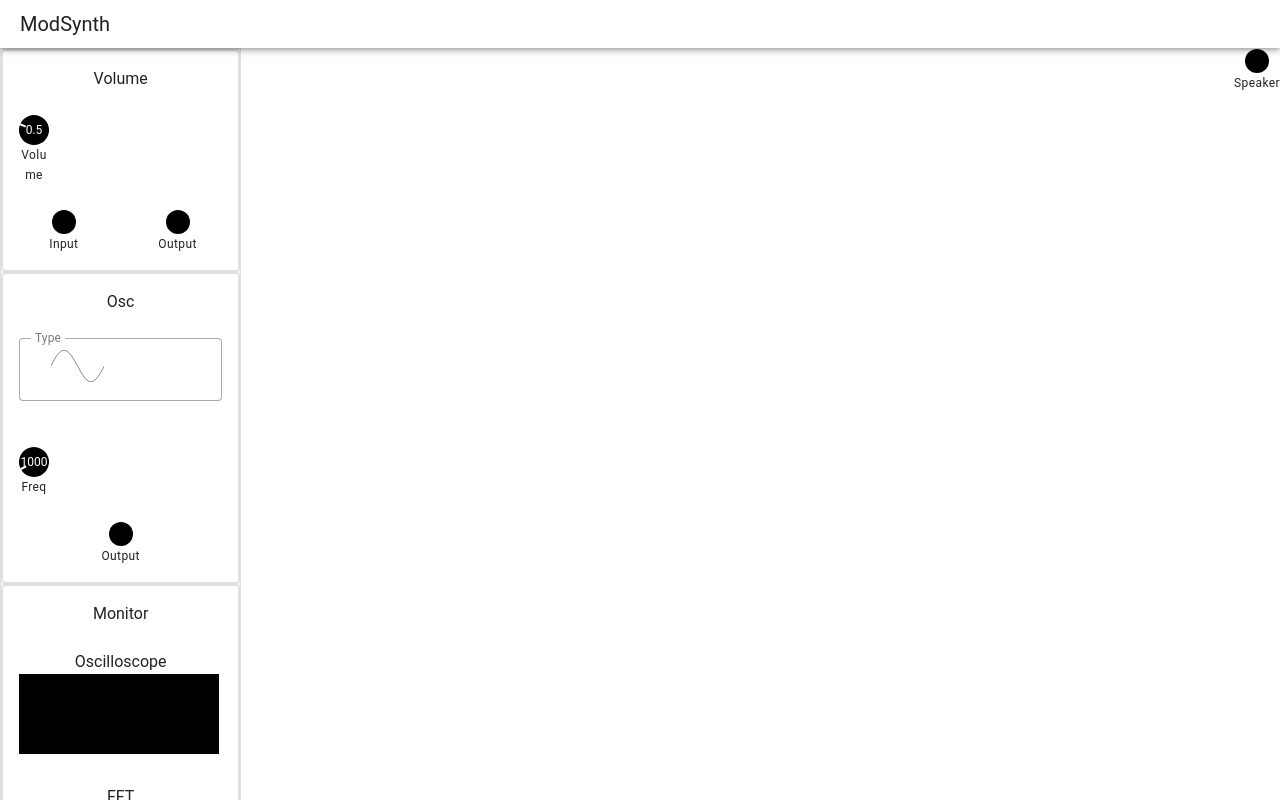
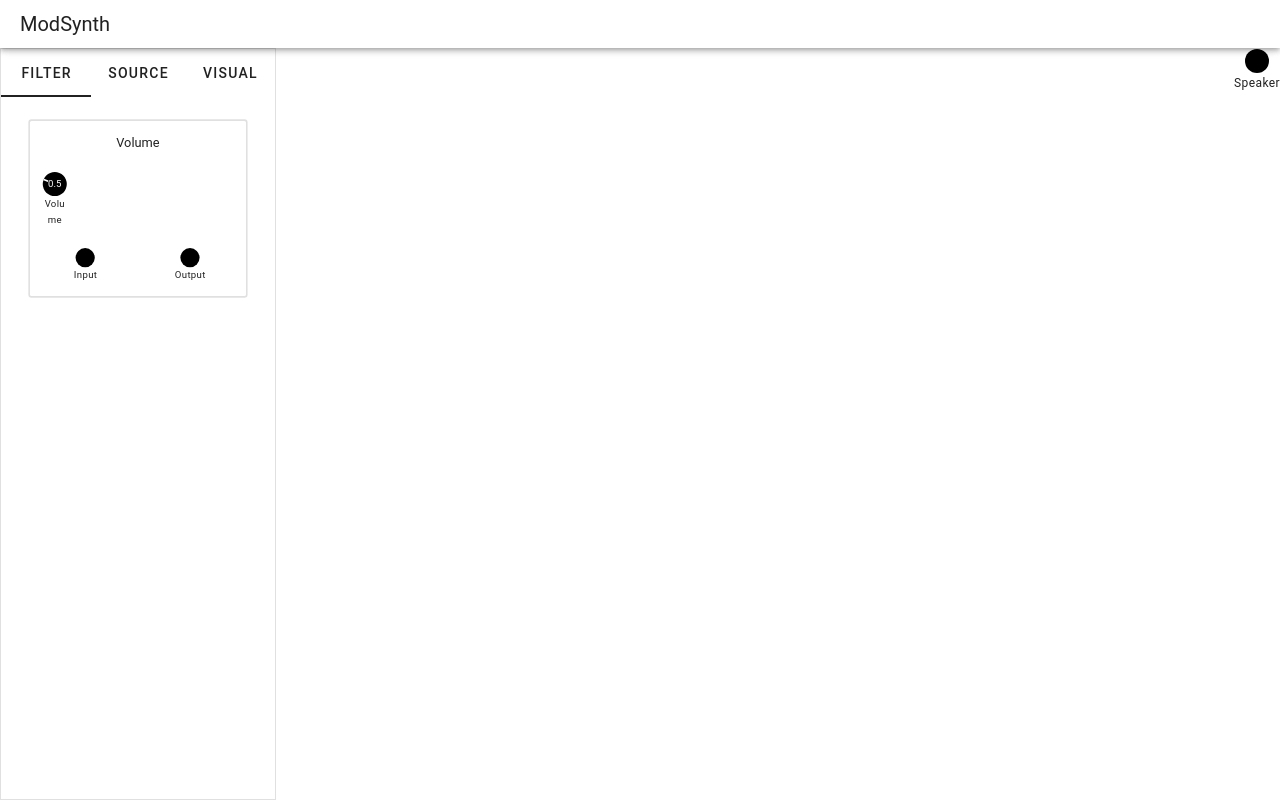
Before and after one commit to yuu528/ModSynth, a Vue app: page / in a window 1280 px wide. Shown: the top 800 px of the page. Built offline with nearby package versions, Linux system fonts and the light colour scheme.

Commit message:
Use tab layout for module store

```diff
--- a/src/renderer/App.vue
+++ b/src/renderer/App.vue
@@ -4,13 +4,26 @@
       <v-app-bar-title>ModSynth</v-app-bar-title>
     </v-app-bar>
 
-    <v-main class="d-flex">
+    <v-main class="d-flex h-screen">
       <v-sheet
         border
         @dragover="moduleStore.baseDragOver"
         @drop="moduleStore.baseDrop"
       >
-        <v-sheet v-for="(module, id) in moduleStore.modules" :key="id">
+        <v-tabs v-model="moduleTab" align-tabs="center">
+          <v-tab v-for="(modules, category) in modulesByCategory" :key="category" :value="category">
+            {{ category }}
+          </v-tab>
+        </v-tabs>
+
+        <v-sheet>
+          <v-window v-model="moduleTab">
+            <v-window-item
+              v-for="(modules, category) in modulesByCategory"
+              :key="category"
+              :value="category"
+            >
+              <v-sheet v-for="(module, id) in modules" :key="id">
                 <Module
                   draggable="true"
                   :data-id="id"
@@ -21,7 +34,11 @@
                   :jacks="module.jacks"
                   @dragstart="moduleStore.baseDragStart"
                   @dragend="moduleStore.dragEnd"
+                  style="transform: scale(0.8);"
                 />
+              </v-sheet>
+            </v-window-item>
+          </v-window>
         </v-sheet>
       </v-sheet>
       <v-sheet
@@ -78,7 +95,7 @@
 </template>
 
 <script setup lang="ts">
-import { reactive, computed } from 'vue'
+import { reactive, computed, ref } from 'vue'
 
 import { useCableStore } from './stores/CableStore'
 import { useModuleStore } from './stores/ModuleStore'
@@ -91,5 +108,19 @@ const moduleStore = useModuleStore()
 
 const cables = computed(() => cableStore.cablesData)
 
+const moduleTab = ref(null)
+
+let modulesByCategory = {}
+for(const key of Object.keys(moduleStore.modules)) {
+  const module = moduleStore.modules[key]
+  if(!(module.category in modulesByCategory)) {
+    modulesByCategory[module.category] = {}
+  }
+
+  modulesByCategory[module.category][key] = module
+}
+
+console.log(modulesByCategory)
+
 const enabledModules = computed(() => moduleStore.enabledModules)
 </script>
--- a/src/renderer/stores/ModuleStore.ts
+++ b/src/renderer/stores/ModuleStore.ts
@@ -28,9 +28,16 @@ export const useModuleStore = defineStore('module', () => {
 		cvOutput: 'cvOutput'
 	})
 
+	const moduleCategories = ref({
+		source: 'Source',
+		visual: 'Visual',
+		filter: 'Filter'
+	})
+
 	const modules = ref({
 		volume: {
 			name: 'Volume',
+			category: moduleCategories.value.filter,
 			controls: [
 				{
 					id: 'volume',
@@ -55,6 +62,7 @@ export const useModuleStore = defineStore('module', () => {
 		},
 		oscillator: {
 			name: 'Osc',
+			category: moduleCategories.value.source,
 			controls: [
 				{
 					id: 'type',
@@ -99,6 +107,7 @@ export const useModuleStore = defineStore('module', () => {
 		},
 		monitor: {
 			name: 'Monitor',
+			category: moduleCategories.value.visual,
 			controls: [
 				{
 					id: 'fftMax',
@@ -435,7 +444,8 @@ export const useModuleStore = defineStore('module', () => {
 	}
 
 	return {
-		mimes, moduleTypes, jackTypes, modules, enabledModules, audioCtx,
+		mimes, moduleTypes, jackTypes, moduleCategories,
+		modules, enabledModules, audioCtx,
 		add, remove, updateValue,
 		baseDragStart, baseDragOver, baseDrop,
 		dragStart, dragOver, dragEnd, drop
```
Lines whose indentation alone changed are shown as unchanged.
